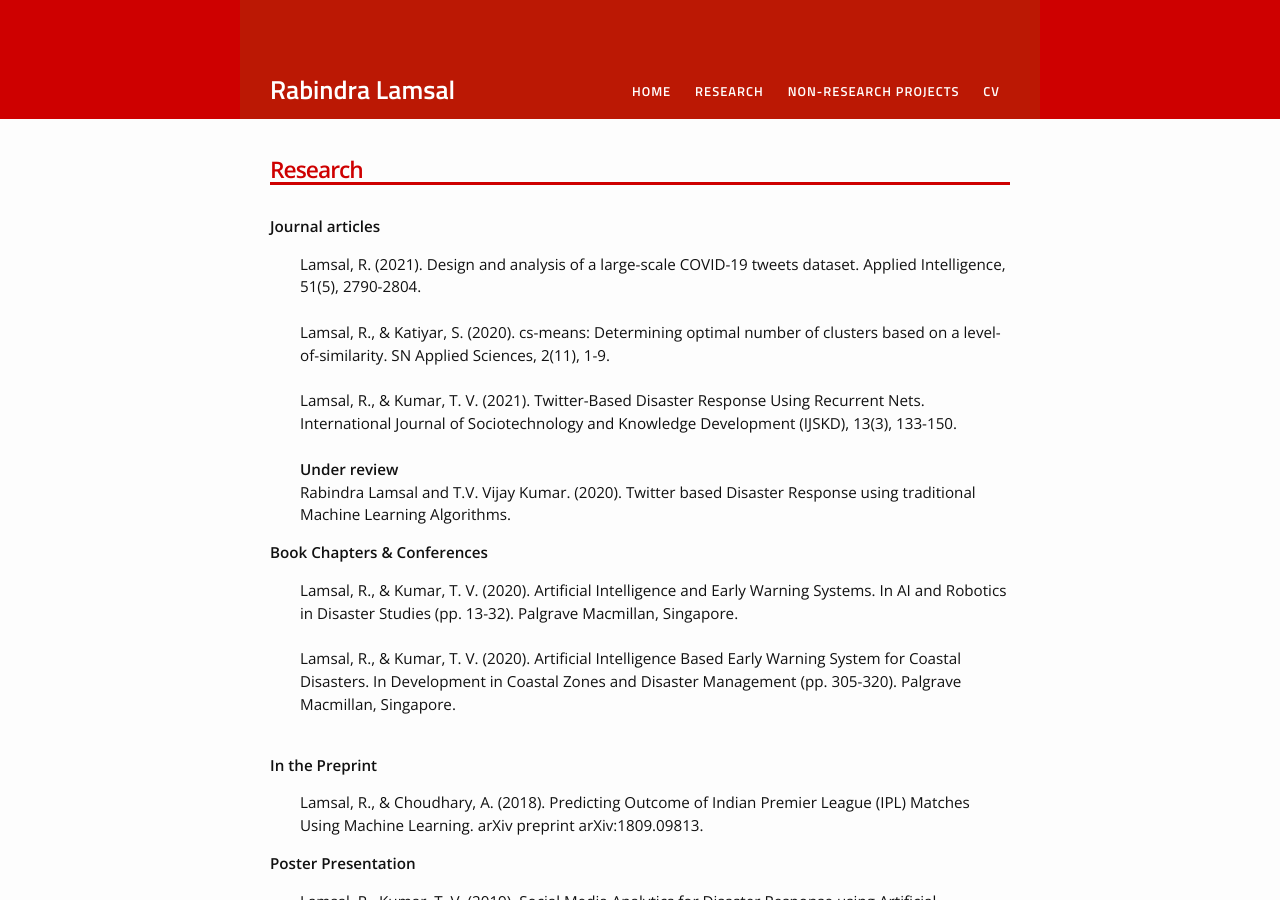
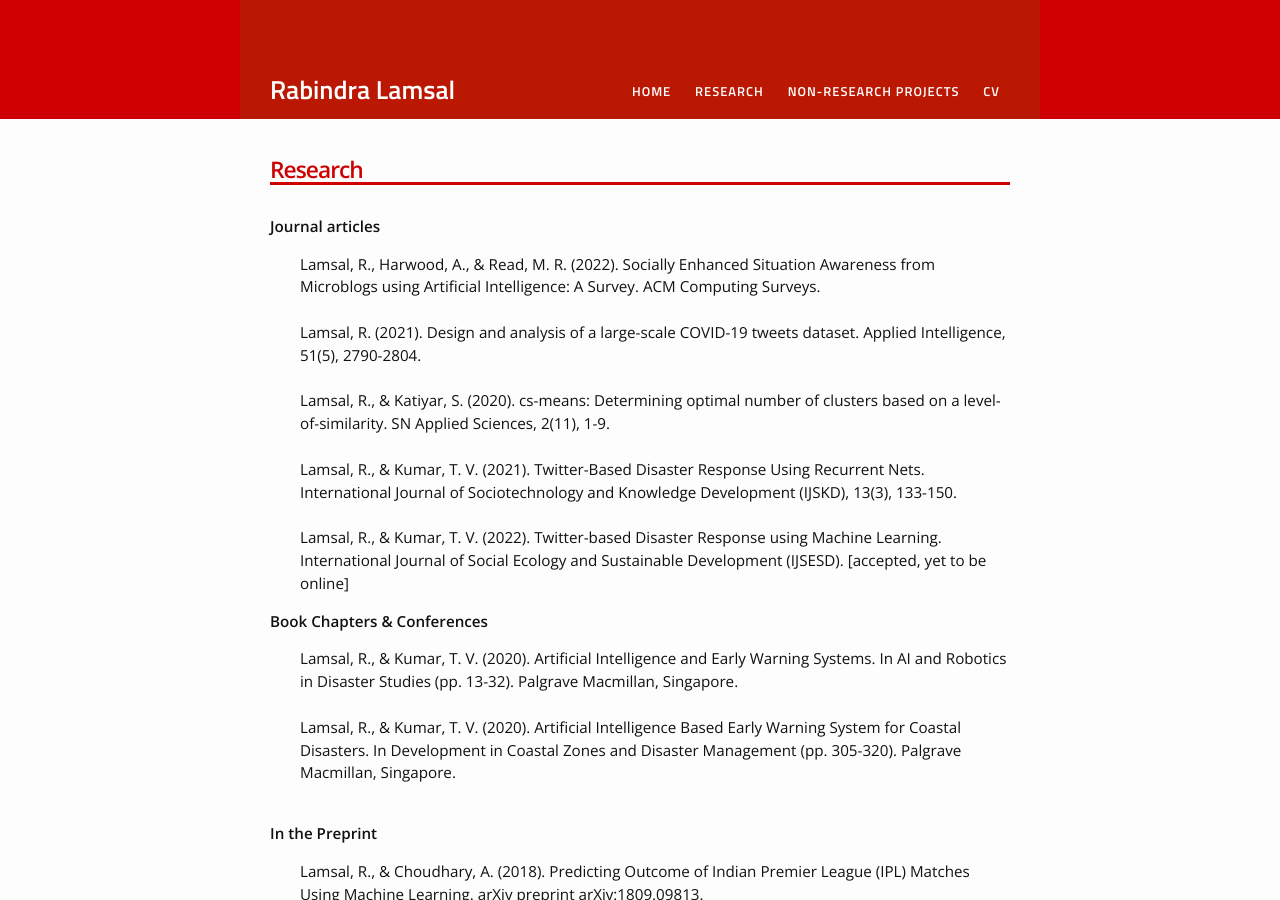
Before and after one commit to rabindralamsal/personal-site, a Jekyll site: the page built from research.md, in a window 1280 px wide and 900 px high. Built offline with Jekyll 4.4.1, drawn with Linux system fonts in a browser that asks for light colours.

Commit message:
Update research.md

```diff
--- a/research.md
+++ b/research.md
@@ -5,6 +5,9 @@ title: Research
 ---
 <b>Journal articles</b>
 <ul>
+Lamsal, R., Harwood, A., & Read, M. R. (2022). Socially Enhanced Situation Awareness from Microblogs using Artificial Intelligence: A Survey. ACM Computing Surveys.
+<br><br>
+
 Lamsal, R. (2021). Design and analysis of a large-scale COVID-19 tweets dataset. Applied Intelligence, 51(5), 2790-2804.
 <br><br>
 
@@ -13,8 +16,7 @@ Lamsal, R., & Katiyar, S. (2020). cs-means: Determining optimal number of cluste
 
 Lamsal, R., & Kumar, T. V. (2021). Twitter-Based Disaster Response Using Recurrent Nets. International Journal of Sociotechnology and Knowledge Development (IJSKD), 13(3), 133-150.<br><br>
 
-<b>Under review</b><br>
-Rabindra Lamsal and T.V. Vijay Kumar. (2020). Twitter based Disaster Response using traditional Machine Learning Algorithms.
+Lamsal, R., & Kumar, T. V. (2022). Twitter-based Disaster Response using Machine Learning. International Journal of Social Ecology and Sustainable Development (IJSESD). [accepted, yet to be online]
 
 </ul>
 
```
